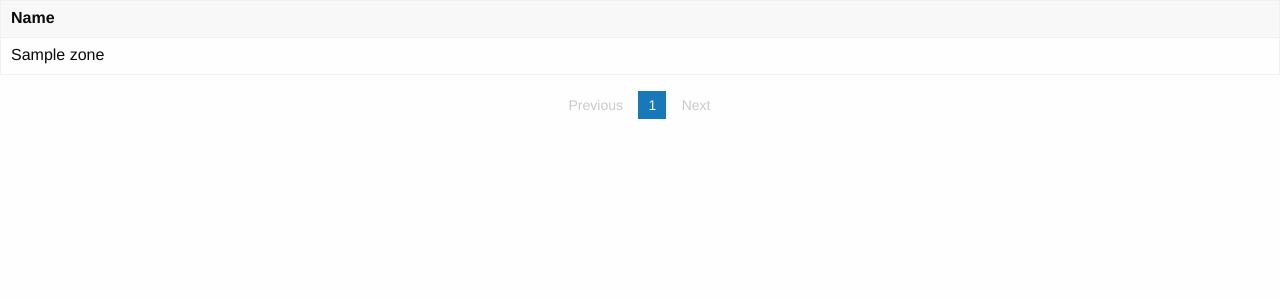
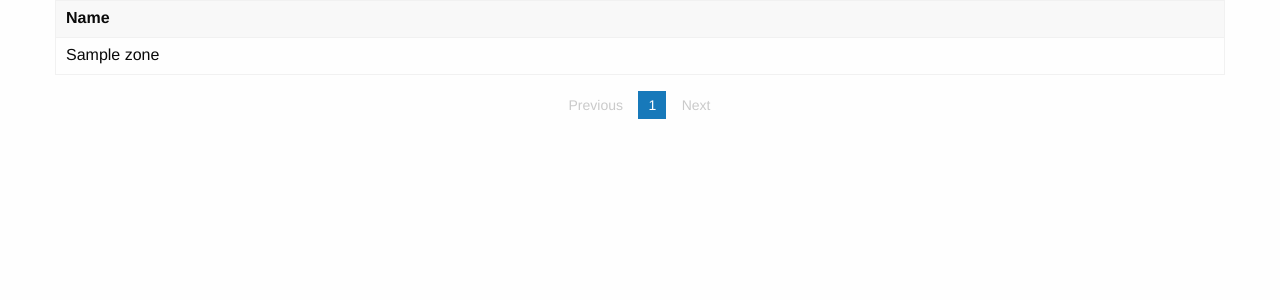
Before and after one commit to Uberspace/dino, a Django app: template src/pdnsadm/prototype/templates/prototype/home.html in a window 1280 px wide. Shown: the top 300 px of the page. Run offline with Django 3.2, Linux system fonts and the light colour scheme; the template is opened without the code that fills it: most values are stand-ins (such as "Sample title", 1, 10 or a date in 2020); some libraries are stand-ins or nearby versions.

Commit message:
refactor zone list into layout & pagination include

```diff
--- a/src/pdnsadm/prototype/templates/prototype/home.html
+++ b/src/pdnsadm/prototype/templates/prototype/home.html
@@ -1,6 +1,6 @@
-<link rel="stylesheet" href="https://cdn.jsdelivr.net/npm/foundation-sites@6.5.1/dist/css/foundation.min.css" integrity="sha256-1mcRjtAxlSjp6XJBgrBeeCORfBp/ppyX4tsvpQVCcpA= sha384-b5S5X654rX3Wo6z5/hnQ4GBmKuIJKMPwrJXn52ypjztlnDK2w9+9hSMBz/asy9Gw sha512-M1VveR2JGzpgWHb0elGqPTltHK3xbvu3Brgjfg4cg5ZNtyyApxw/45yHYsZ/rCVbfoO5MSZxB241wWq642jLtA==" crossorigin="anonymous">
-<script src="https://cdn.jsdelivr.net/npm/foundation-sites@6.5.1/dist/js/foundation.min.js" integrity="sha256-WUKHnLrIrx8dew//IpSEmPN/NT3DGAEmIePQYIEJLLs= sha384-53StQWuVbn6figscdDC3xV00aYCPEz3srBdV/QGSXw3f19og3Tq2wTRe0vJqRTEO sha512-X9O+2f1ty1rzBJOC8AXBnuNUdyJg0m8xMKmbt9I3Vu/UOWmSg5zG+dtnje4wAZrKtkopz/PEDClHZ1LXx5IeOw==" crossorigin="anonymous"></script>
+{% extends 'prototype/layout.html' %}
 
+{% block content %}
 <table>
     <thead>
         <tr>
--- /dev/null
+++ b/src/pdnsadm/prototype/templates/prototype/layout.html
@@ -0,0 +1,10 @@
+<link rel="stylesheet" href="https://cdn.jsdelivr.net/npm/foundation-sites@6.5.1/dist/css/foundation.min.css" integrity="sha256-1mcRjtAxlSjp6XJBgrBeeCORfBp/ppyX4tsvpQVCcpA= sha384-b5S5X654rX3Wo6z5/hnQ4GBmKuIJKMPwrJXn52ypjztlnDK2w9+9hSMBz/asy9Gw sha512-M1VveR2JGzpgWHb0elGqPTltHK3xbvu3Brgjfg4cg5ZNtyyApxw/45yHYsZ/rCVbfoO5MSZxB241wWq642jLtA==" crossorigin="anonymous">
+<script src="https://cdn.jsdelivr.net/npm/foundation-sites@6.5.1/dist/js/foundation.min.js" integrity="sha256-WUKHnLrIrx8dew//IpSEmPN/NT3DGAEmIePQYIEJLLs= sha384-53StQWuVbn6figscdDC3xV00aYCPEz3srBdV/QGSXw3f19og3Tq2wTRe0vJqRTEO sha512-X9O+2f1ty1rzBJOC8AXBnuNUdyJg0m8xMKmbt9I3Vu/UOWmSg5zG+dtnje4wAZrKtkopz/PEDClHZ1LXx5IeOw==" crossorigin="anonymous"></script>
+
+<div class="grid-container">
+    <div class="grid-x grid-margin-x">
+        <div class="cell">
+            {% block content %}{% endblock %}
+        </div>
+    </div>
+</div>
```
Also changed, not shown: other parts of src/pdnsadm/prototype/templates/prototype/home.html (+2 -28 lines), src/pdnsadm/prototype/templates/prototype/pagination.html (added, +27 -0 lines).
